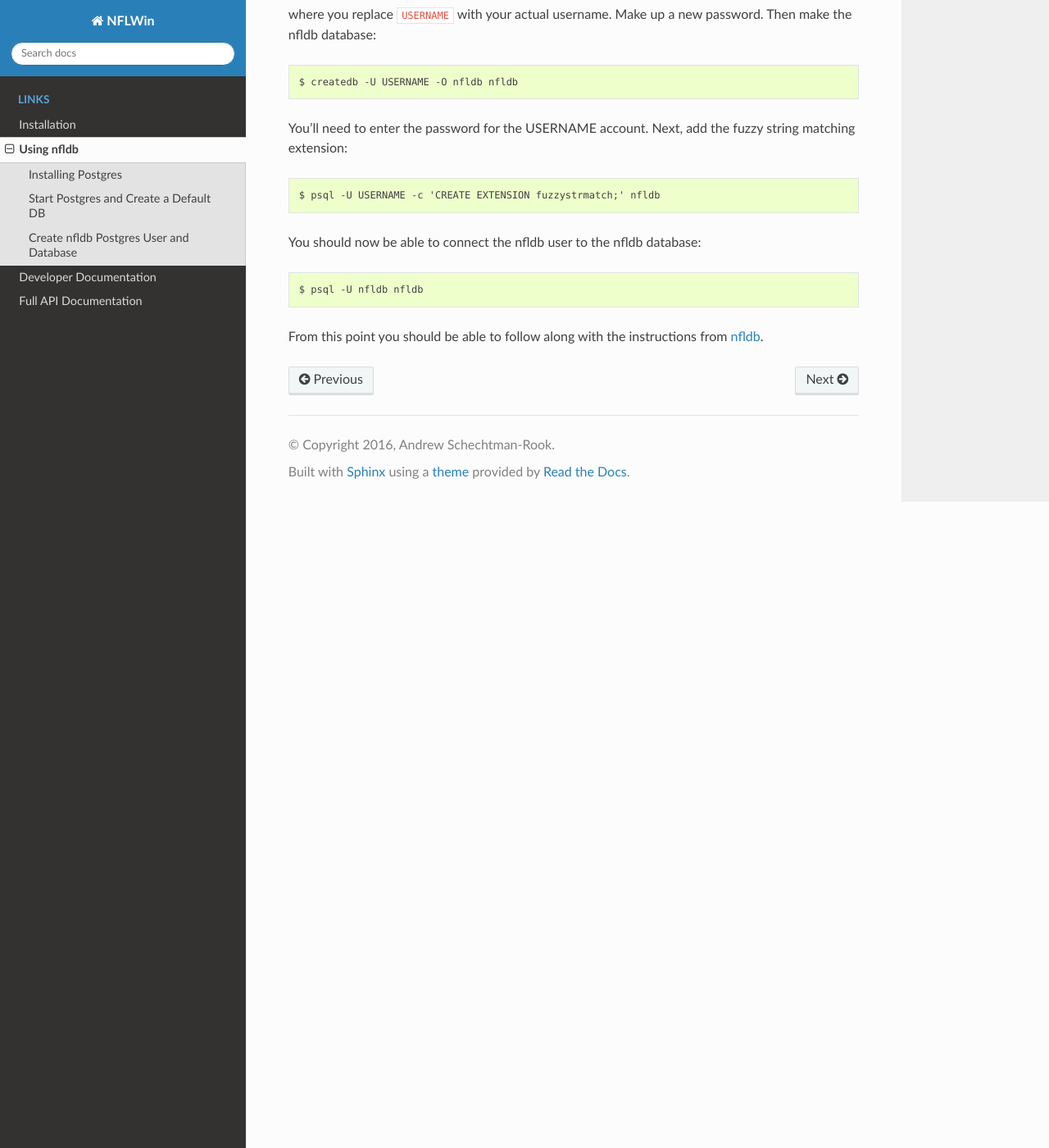
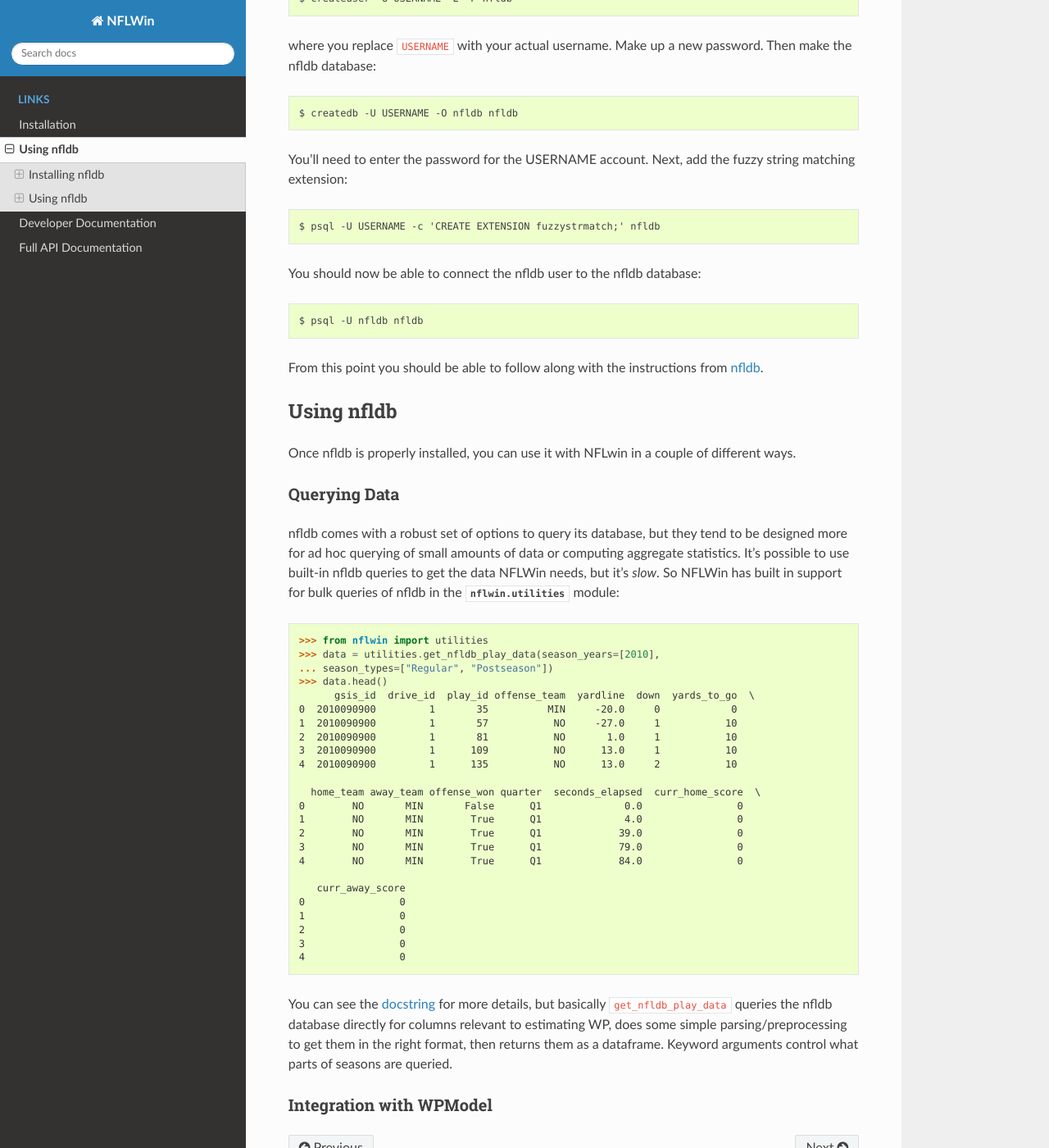
Before and after one commit to AndrewRook/NFLWin, a Sphinx documentation site: the page built from doc/source/nfldb.rst, in a window 1280 px wide and 1400 px high, scrolled down 1908 px. Shown: the whole window at 82% size. Built offline with Sphinx 7.4.7 and the Read the Docs theme 2.0.0, drawn with Linux system fonts in a browser that asks for light colours; the version number could not be read and is left out.

Commit message:
working on documentation for using nfldb

```diff
--- a/doc/source/nfldb.rst
+++ b/doc/source/nfldb.rst
@@ -1,7 +1,7 @@
 .. _nfldb-install:
 
 Using Data From nfldb
--------------
+=======================================
 
 NFLWin comes with robust support for querying data from `nfldb
 <https://github.com/BurntSushi/nfldb>`_, a package designed to
@@ -13,6 +13,10 @@
 use, and NFLWin is fully compatible with any source for play-by-play
 data. However, nfldb is one of the few free sources of up-to-date NFL
 data and so it may be a useful resource to have.
+
+
+Installing nfldb
+--------------------------------
 
 nfldb is pip-installable, and can be installed as an extra dependency
 (``pip install nflwin[nfldb]``). Without setting up the nfldb
@@ -27,8 +31,9 @@
 wiki first, but in case it's useful
 I've listed the steps I followed below (for reference I was on Mac OS 10.10).
 
+
 Installing Postgres
-^^^^^^^^^^^^^^^^^^^^^^^^^^^^^^^^^^^^^
+^^^^^^^^^^^^^^^^^^^^^^^^^^^^^^^^^
 I had an old install kicking around, so I first had to clean that up.
 Since I was using `Homebrew <http://brew.sh/>`_::
 
@@ -103,3 +108,52 @@
 From this point you should be able to follow along with the
 instructions from `nfldb
 <https://github.com/BurntSushi/nfldb/wiki/Installation#importing-the-nfldb-database>`_.
+
+Using nfldb
+----------------------
+
+Once nfldb is properly installed, you can use it with NFLwin in a
+couple of different ways.
+
+Querying Data
+^^^^^^^^^^^^^^^^^^^^^^^^^^^
+nfldb comes with a robust set of options to query its database, but
+they tend to be designed more for ad hoc querying of small amounts of
+data or computing aggregate statistics. It's possible to use built-in
+nfldb queries to get the data NFLWin needs, but it's *slow*. So NFLWin
+has built in support for bulk queries of nfldb in the
+:py:mod:`nflwin.utilities` module::
+
+      >>> from nflwin import utilities
+      >>> data = utilities.get_nfldb_play_data(season_years=[2010],
+      ... season_types=["Regular", "Postseason"])
+      >>> data.head()
+            gsis_id  drive_id  play_id offense_team  yardline  down  yards_to_go  \
+      0  2010090900         1       35          MIN     -20.0     0            0
+      1  2010090900         1       57           NO     -27.0     1           10
+      2  2010090900         1       81           NO       1.0     1           10
+      3  2010090900         1      109           NO      13.0     1           10
+      4  2010090900         1      135           NO      13.0     2           10
+
+        home_team away_team offense_won quarter  seconds_elapsed  curr_home_score  \
+      0        NO       MIN       False      Q1              0.0                0
+      1        NO       MIN        True      Q1              4.0                0
+      2        NO       MIN        True      Q1             39.0                0
+      3        NO       MIN        True      Q1             79.0                0
+      4        NO       MIN        True      Q1             84.0                0
+
+         curr_away_score
+      0                0
+      1                0
+      2                0
+      3                0
+      4                0
+
+You can see the `docstring <nflwin.html#nflwin.utilities.get_nfldb_play_data>`_ for more details, but basically ``get_nfldb_play_data`` queries
+the nfldb database directly for columns relevant to estimating WP,
+does some simple parsing/preprocessing to get them in the right format,
+then returns them as a dataframe. Keyword arguments control what parts
+of seasons are queried.
+
+Integration with WPModel
+^^^^^^^^^^^^^^^^^^^^^^^^^^^^^^^^^^^^^^^^^^
```
